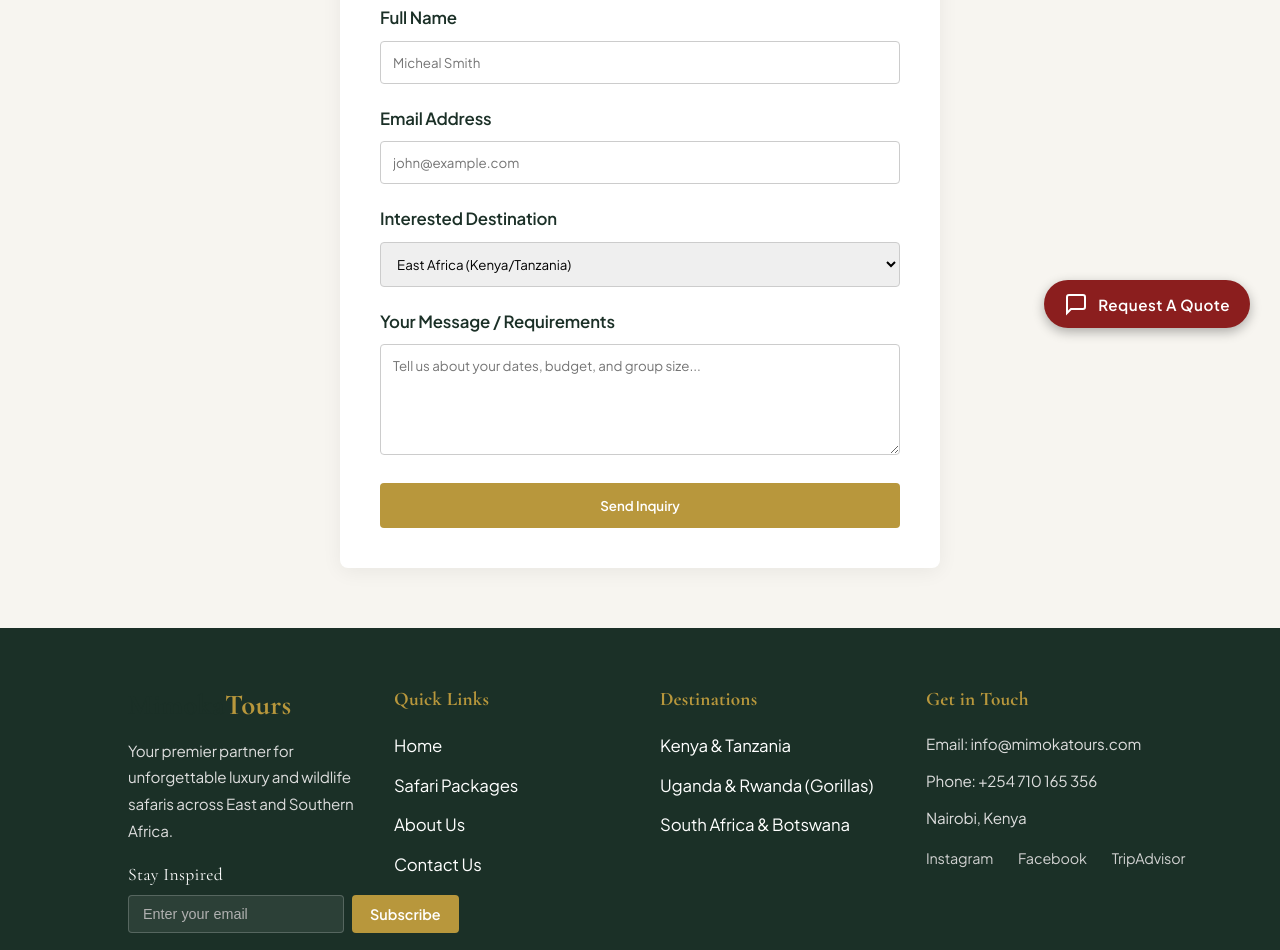
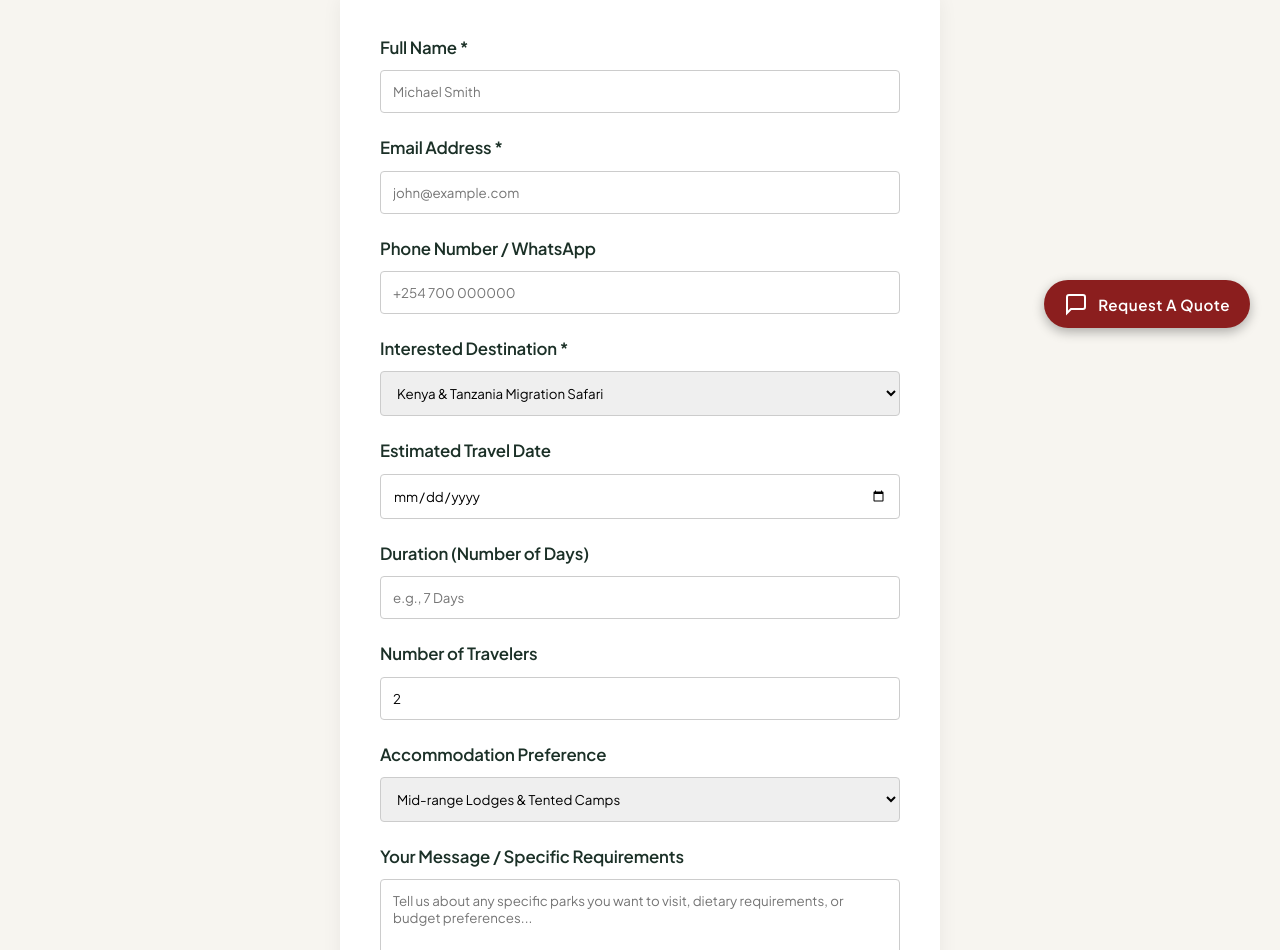
Before and after one commit to mkavulu/Mimoka-Tours-Safari, a React (Vite) app: page /contact in a window 1280 px wide. Shown: the part 442-1392 px from the top of the page. Built offline with nearby package versions, Linux system fonts and the light colour scheme.

Commit message:
made changes

```diff
--- a/src/pages/Contact.jsx
+++ b/src/pages/Contact.jsx
@@ -1,37 +1,146 @@
 // src/pages/Contact.jsx
-//import React from 'react';
+import React, { useState } from 'react';
 import './Contact.css';
 
 export default function Contact() {
+  const [formData, setFormData] = useState({
+    fullName: '',
+    email: '',
+    phone: '',
+    destinations: 'Kenya & Tanzania',
+    travelDate: '',
+    duration: '',
+    travelers: '2',
+    accommodation: 'Mid-range',
+    message: ''
+  });
+
+  const handleChange = (e) => {
+    setFormData({ ...formData, [e.target.name]: e.target.value });
+  };
+
+  const handleSubmit = (e) => {
+    e.preventDefault();
+    alert('Thank you! Your safari quote request has been submitted. Our team will get back to you shortly.');
+    // Add your backend submission logic or EmailJS integration here
+  };
+
   return (
     <div className="contact-page">
       <header className="page-header">
-        <h1>Plan Your Safari</h1>
-        <p>Speak with our African travel specialists today</p>
+        <h1>Request a Safari Quote</h1>
+        <p>Fill out the form below to design your custom African adventure with our specialists</p>
       </header>
+
       <div className="contact-container">
-        <form className="contact-form" onSubmit={(e) => e.preventDefault()}>
+        <form className="contact-form" onSubmit={handleSubmit}>
+
+          <div className="form-row">
             <div className="form-group">
-            <label>Full Name</label>
-            <input type="text" placeholder="Micheal Smith" required />
+              <label>Full Name *</label>
+              <input
+                type="text"
+                name="fullName"
+                placeholder="Michael Smith"
+                value={formData.fullName}
+                onChange={handleChange}
+                required
+              />
             </div>
             <div className="form-group">
-            <label>Email Address</label>
-            <input type="email" placeholder="john@example.com" required />
+              <label>Email Address *</label>
+              <input
+                type="email"
+                name="email"
+                placeholder="john@example.com"
+                value={formData.email}
+                onChange={handleChange}
+                required
+              />
+            </div>
+          </div>
+
+          <div className="form-row">
+            <div className="form-group">
+              <label>Phone Number / WhatsApp</label>
+              <input
+                type="tel"
+                name="phone"
+                placeholder="+254 700 000000"
+                value={formData.phone}
+                onChange={handleChange}
+              />
             </div>
             <div className="form-group">
-            <label>Interested Destination</label>
-            <select>
-              <option>East Africa (Kenya/Tanzania)</option>
-              <option>Southern Africa (South Africa/Botswana)</option>
-              <option>Gorilla Trekking (Uganda/Rwanda)</option>
+              <label>Interested Destination *</label>
+              <select name="destinations" value={formData.destinations} onChange={handleChange}>
+                <option value="Kenya & Tanzania">Kenya & Tanzania Migration Safari</option>
+                <option value="Kenya Safari">Kenya Classic Safari</option>
+                <option value="Tanzania Safari">Tanzania Northern Circuit</option>
+                <option value="Uganda Primate">Uganda Gorillas & Wildlife</option>
+                <option value="Rwanda Gorilla">Rwanda Gorilla Trekking</option>
+                <option value="Multi-Country">Multi-Country Grand Tour</option>
               </select>
             </div>
+          </div>
+
+          <div className="form-row">
             <div className="form-group">
-            <label>Your Message / Requirements</label>
-            <textarea rows="5" placeholder="Tell us about your dates, budget, and group size..."></textarea>
+              <label>Estimated Travel Date</label>
+              <input
+                type="date"
+                name="travelDate"
+                value={formData.travelDate}
+                onChange={handleChange}
+              />
             </div>
-          <button type="submit" className="btn-submit">Send Inquiry</button>
+            <div className="form-group">
+              <label>Duration (Number of Days)</label>
+              <input
+                type="number"
+                name="duration"
+                placeholder="e.g., 7 Days"
+                value={formData.duration}
+                onChange={handleChange}
+              />
+            </div>
+          </div>
+
+          <div className="form-row">
+            <div className="form-group">
+              <label>Number of Travelers</label>
+              <input
+                type="number"
+                name="travelers"
+                placeholder="2"
+                min="1"
+                value={formData.travelers}
+                onChange={handleChange}
+              />
+            </div>
+            <div className="form-group">
+              <label>Accommodation Preference</label>
+              <select name="accommodation" value={formData.accommodation} onChange={handleChange}>
+                <option value="Budget">Budget / Public Camping</option>
+                <option value="Mid-range">Mid-range Lodges & Tented Camps</option>
+                <option value="Luxury">Luxury Safari Lodges</option>
+                <option value="Ultra-Luxury">Ultra-Luxury Exclusive</option>
+              </select>
+            </div>
+          </div>
+
+          <div className="form-group">
+            <label>Your Message / Specific Requirements</label>
+            <textarea
+              name="message"
+              rows="5"
+              placeholder="Tell us about any specific parks you want to visit, dietary requirements, or budget preferences..."
+              value={formData.message}
+              onChange={handleChange}
+            ></textarea>
+          </div>
+
+          <button type="submit" className="btn-submit">Submit Quote Request</button>
         </form>
       </div>
     </div>
```
Lines whose indentation alone changed are shown as unchanged.
